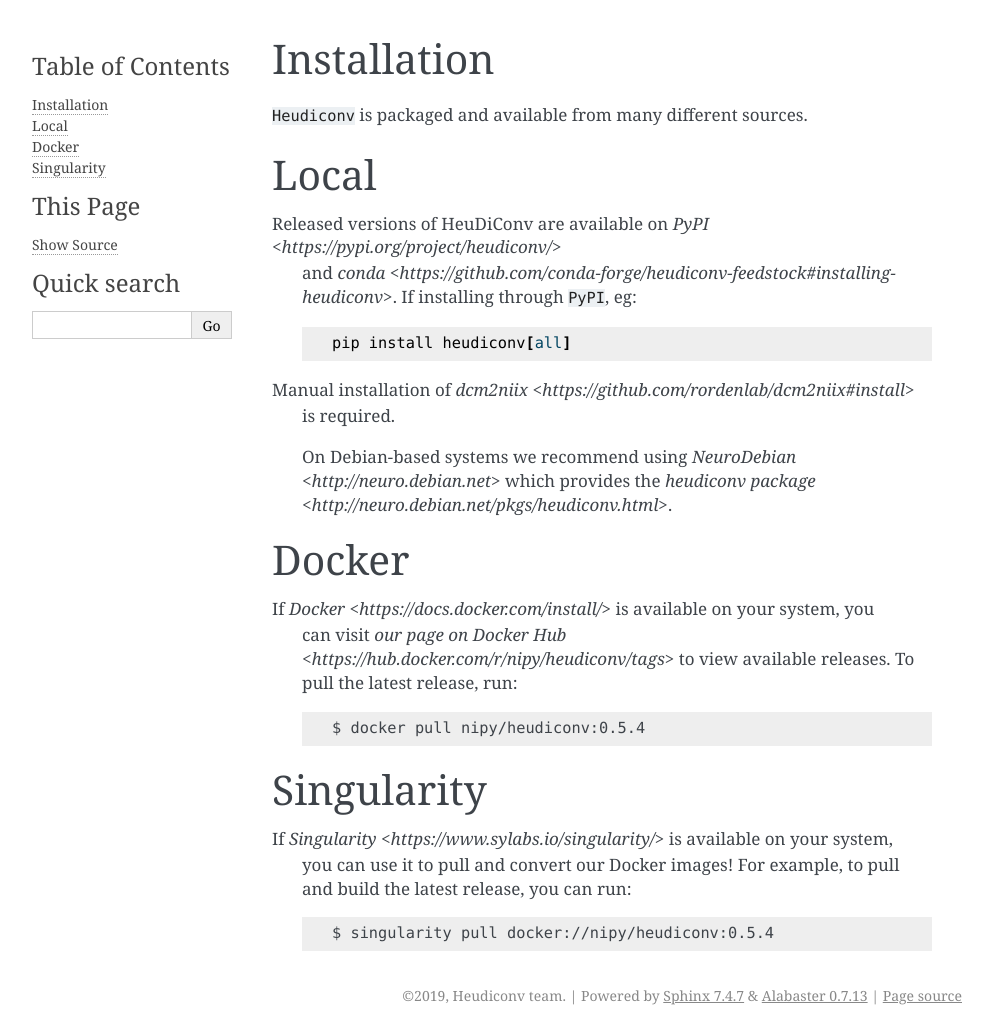
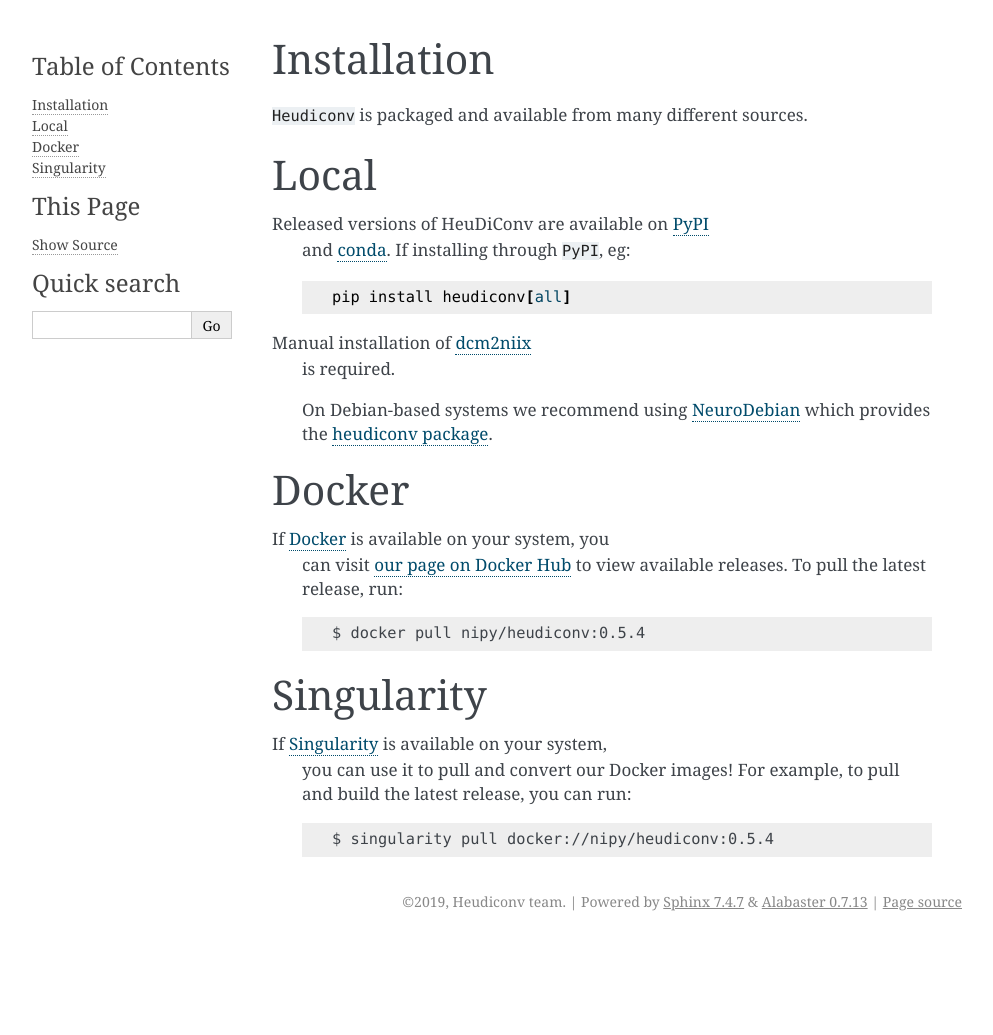
Before and after one commit to nipy/heudiconv, a Sphinx documentation site: the page built from docs/installation.rst, in a window 1280 px wide. Shown: the whole page, without its empty margins (148-1141 px from the left). Built offline with Sphinx 7.4.7, drawn with Linux system fonts in a browser that asks for light colours; pages that are not in the unit, such as notebooks, are missing from menus; after the commit the page ends 941 px from its top, so only the background shows below that.

```diff
--- a/README.rst
+++ b/README.rst
@@ -29,7 +29,7 @@ About
 - using dcm2niix under the hood, it's fast
 - it can track the provenance of the conversion from DICOM to NIfTI in W3C
   PROV format
-- it provides assistance in converting to `BIDS <http://bids.neuroimaging.io/>`
-- it integrates with `DataLad <https://www.datalad.org/>` to place converted and
+- it provides assistance in converting to `BIDS <http://bids.neuroimaging.io/>`_.
+- it integrates with `DataLad <https://www.datalad.org/>`_ to place converted and
   original data under git/git-annex version control, while automatically
   annotating files with sensitive information (e.g., non-defaced anatomicals, etc)
--- a/docs/conf.py
+++ b/docs/conf.py
@@ -49,8 +49,8 @@ templates_path = ['_templates']
 # The suffix(es) of source filenames.
 # You can specify multiple suffix as a list of string:
 #
-# source_suffix = ['.rst', '.md']
-source_suffix = '.rst'
+source_suffix = ['.rst', '.md']
+# source_suffix = '.rst'
 
 # The master toctree document.
 master_doc = 'index'
--- a/docs/index.rst
+++ b/docs/index.rst
@@ -9,7 +9,7 @@ Contents
 --------
 
 .. toctree::
-   :maxdepth: 2
+   :maxdepth: 1
 
    installation
    ../CHANGELOG.md
--- a/docs/installation.rst
+++ b/docs/installation.rst
@@ -7,23 +7,23 @@ Installation
 
 Local
 -----
-Released versions of HeuDiConv are available on `PyPI <https://pypi.org/project/heudiconv/>`
- and `conda <https://github.com/conda-forge/heudiconv-feedstock#installing-heudiconv>`.
+Released versions of HeuDiConv are available on `PyPI <https://pypi.org/project/heudiconv/>`_
+ and `conda <https://github.com/conda-forge/heudiconv-feedstock#installing-heudiconv>`_.
  If installing through ``PyPI``, eg::
 
     pip install heudiconv[all]
 
-Manual installation of `dcm2niix <https://github.com/rordenlab/dcm2niix#install>`
+Manual installation of `dcm2niix <https://github.com/rordenlab/dcm2niix#install>`_
  is required.
 
- On Debian-based systems we recommend using `NeuroDebian <http://neuro.debian.net>`
- which provides the `heudiconv package <http://neuro.debian.net/pkgs/heudiconv.html>`.
+ On Debian-based systems we recommend using `NeuroDebian <http://neuro.debian.net>`_
+ which provides the `heudiconv package <http://neuro.debian.net/pkgs/heudiconv.html>`_.
 
 
 Docker
 ------
-If `Docker <https://docs.docker.com/install/>` is available on your system, you
- can visit `our page on Docker Hub <https://hub.docker.com/r/nipy/heudiconv/tags>`
+If `Docker <https://docs.docker.com/install/>`_ is available on your system, you
+ can visit `our page on Docker Hub <https://hub.docker.com/r/nipy/heudiconv/tags>`_
  to view available releases. To pull the latest release, run::
 
     $ docker pull nipy/heudiconv:0.5.4
@@ -31,7 +31,7 @@ If `Docker <https://docs.docker.com/install/>` is available on your system, you
 
 Singularity
 -----------
-If `Singularity <https://www.sylabs.io/singularity/>` is available on your system,
+If `Singularity <https://www.sylabs.io/singularity/>`_ is available on your system,
  you can use it to pull and convert our Docker images! For example, to pull and
  build the latest release, you can run::
 
```
Also changed, not shown: other parts of README.rst (+1 -1 lines), docs/tutorials.rst (+6 -10 lines).
